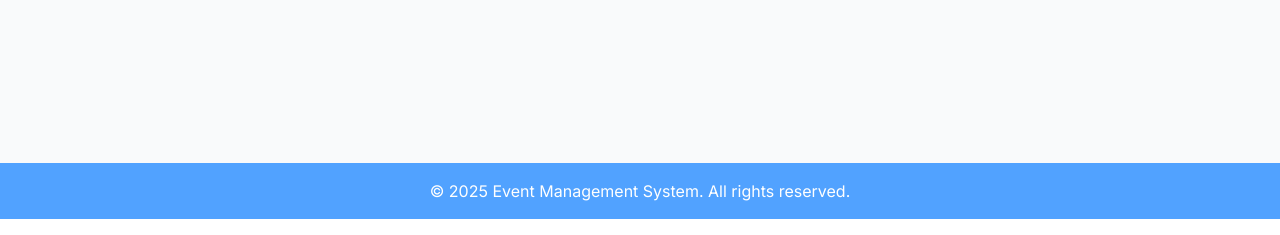
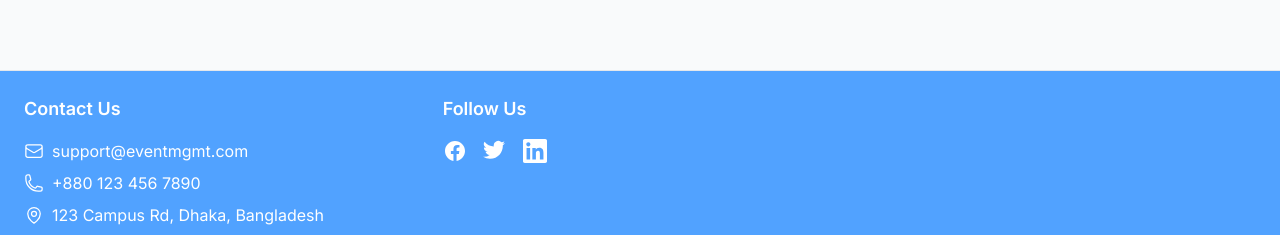
Before and after one commit to mb-shupto/event-management-system, a Next.js app: page / in a window 1280 px wide. Shown: the part 717-952 px from the top of the page. Built offline with nearby package versions, Linux system fonts and the light colour scheme.

Commit message:
added second navbar and subfooter

```diff
--- a/src/app/page.tsx
+++ b/src/app/page.tsx
@@ -2,6 +2,8 @@
 
 import Image from "next/image";
 import LOGO from "@/app/Logo/logo.png";
+import SecondNavbar from "@/components/SecondNavbar";
+import SubFooter from "@/components/SubFooter";
 
 const mockEvents = [
   { id: 1, title: "AI Seminar", type: "Seminar", date: "2025-08-01", description: "Learn AI advancements." },
@@ -11,6 +13,7 @@ const mockEvents = [
 export default function Home() {
   return (
     <div className="min-h-screen bg-gray-50 text-black">
+      <SecondNavbar></SecondNavbar>
       <main className="container mx-auto px-4 py-12">
         <div className="text-center mb-12">
           <Image src={LOGO} alt="Event Management System Logo" width={200} height={200} className="mx-auto mb-4" priority />
@@ -38,6 +41,7 @@ export default function Home() {
           </div>
         </section>
       </main>
+      <SubFooter />
     </div>
   );
 }
```
